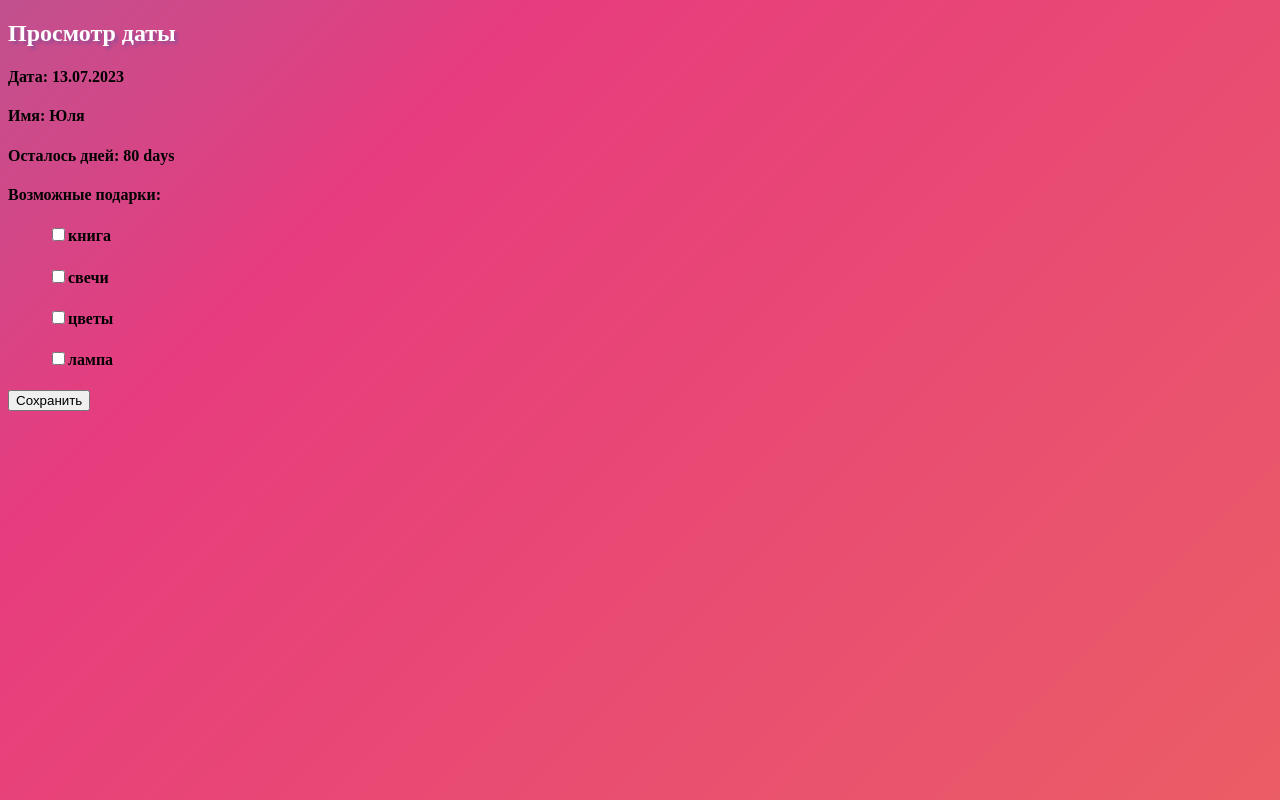
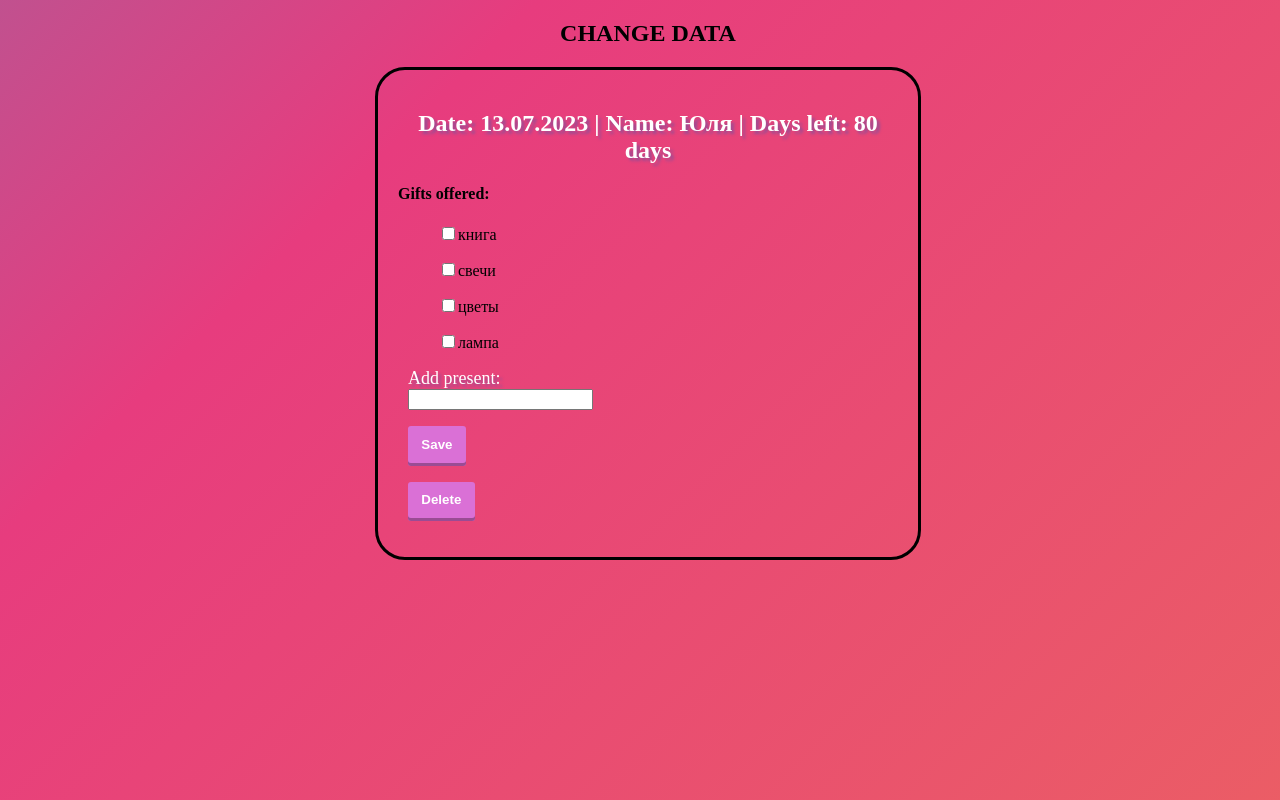
Before and after one commit to OlyaGrekova/webproject, a Flask app: page /change in a window 1280 px wide. Shown: the top 800 px of the page. Run offline with Flask 3, Linux system fonts and the light colour scheme.

Commit message:
extra forms and cool design

```diff
--- a/forms.py
+++ b/forms.py
@@ -31,3 +31,29 @@ class Filter(FlaskForm):
     filter = SelectField('Show:', choices=["all", "next week", "next month", "January", "February", "March",
                                            "April", "May", "June", "July", "August", "September", "October",
                                            "November", "December"], validators=[DataRequired()])
+
+
+class ChangeSave(FlaskForm):
+    new = StringField('Add present:', validators=[DataRequired()])
+    submit = SubmitField('Save')
+
+
+class ChangeDel(FlaskForm):
+    submit = SubmitField('Delete')
+
+
+class Watch(FlaskForm):
+    #для перехода на change из watch
+    submit = SubmitField('Change')
+
+
+class Main1(FlaskForm):
+    submit = SubmitField('Add new')
+
+
+class Main2(FlaskForm):
+    submit = SubmitField('Сhronologically')
+
+
+class Main3(FlaskForm):
+    submit = SubmitField('As added')
--- a/main.py
+++ b/main.py
@@ -4,7 +4,7 @@ import datetime as dt
 
 from app.data.birthdays import Birthday
 from app.data.users import User
-from forms import RegistrationForm, LoginForm, Filter, BirthdayForm
+from forms import RegistrationForm, LoginForm, Filter, BirthdayForm, Main1, Main2, Main3, Watch, ChangeSave, ChangeDel
 
 from app.data import db_session
 
@@ -74,17 +74,16 @@ def main(id):
     # param = db_sess.query(Birthday).all()
     param = [["Nastya", "02.03", "anime figure"], ["Julia", "13.07", "candle"], ["Olya", "16.09", "plane ticket"]]
     filter = Filter()
-    return render_template('main.html', title='Home', param=param, filter=filter)
-
-
-@app.route('/watch')
-def watch():
-    return render_template('watch.html', name=name, date=date, left=left, spisok=spisok)
-
-
-@app.route('/change')
-def change():
-    return render_template('change.html', name=name, date=date, left=left, spisok=spisok)
+    form1 = Main1()
+    form2 = Main2()
+    form3 = Main3()
+    if form1.validate_on_submit():
+        return redirect("/main")
+    if form2.validate_on_submit():
+        return redirect("/main")
+    if form3.validate_on_submit():
+        return redirect("/main")
+    return render_template('main.html', title='Home', param=param, filter=filter, form1=form1, form2=form2, form3=form3)
 
 
 @app.route('/add/<int:id>', methods=['GET', 'POST'])
@@ -103,16 +102,23 @@ def add(id):
     return render_template('add_date.html', title='Adding birthday', form=form)
 
 
-@app.route('/birthday/<int:id>', methods=['GET', 'POST'])
-@login_required
-def birthday(id):
-    pass
+@app.route('/watch', methods=['GET', 'POST'])
+def birthday():
+    form = Watch()
+    if form.validate_on_submit():
+        return redirect("/main")
+    return render_template('watch.html', form=form, name=name, date=date, left=left, spisok=spisok)
 
 
-@app.route('/birthday/edit/<int:id>', methods=['GET', 'POST'])
-@login_required
-def birthday_edit(id):
-    pass
+@app.route('/change', methods=['GET', 'POST'])
+def birthday_edit():
+    form1 = ChangeSave()
+    form2 = ChangeDel()
+    if form1.validate_on_submit():
+        return redirect("/main")
+    if form2.validate_on_submit():
+        return redirect("/main")
+    return render_template('change.html', form1=form1, form2=form2, name=name, date=date, left=left, spisok=spisok)
 
 
 if __name__ == '__main__':
--- a/static/css/style.css
+++ b/static/css/style.css
@@ -85,6 +85,21 @@ a.button3 {
 }
 a.button3:hover { background: #9a4c94; }
 
+input[type="submit"] {
+    border: none;
+    font-weight: 700;
+    color: white;
+    text-decoration: none;
+    padding: .8em 1em calc(.8em + 3px);
+    border-radius: 3px;
+    margin-right: 10px;
+    background: #DA70D6;
+    box-shadow: 0 -3px #9a4c94 inset;
+    transition: 0.2s;
+}
+
+input[type="submit"]:hover { background: #9a4c94; }
+
 form {
    display: block;
    width: 300px;
@@ -113,6 +128,19 @@ form2 {
    padding-bottom: 20px;
 }
 
+form3 {
+   display: block;
+   width: 500px;
+   margin-right: auto;
+   margin-left: auto;
+   border: 3px solid black;
+   border-radius: 30px;
+   padding-left: 20px;
+   padding-right: 20px;
+   padding-top: 20px;
+   padding-bottom: 20px;
+}
+
 div, h2 {
     color: white;
     text-shadow: 3px 3px 3px #9a4c94;
--- a/templates/change.html
+++ b/templates/change.html
@@ -6,16 +6,26 @@
         <title>Просмотр</title>
     </head>
     <body>
-        <h2>Просмотр даты</h2>
-        <h4>Дата: {{ date }}</h4>
-        <h4>Имя: {{ name }}</h4>
-        <h4>Осталось дней: {{ left }}</h4>
-        <h4>Возможные подарки:</h4>
+    <aside>
+        <h1>CHANGE DATA</h1></aside>
+        <form3 action="" method="post"><aside>
+        <h2>Date: {{ date }} | Name: {{ name }} | Days left: {{ left }}</h2></aside>
+        <h4>Gifts offered:</h4>
         <ul>
             {% for user in spisok %}
-            <h4><input type="checkbox" name="{{ user }}" id="{{ user }}">{{ user }}</h4>
+            <p><input type="checkbox" name="{{ user }}" id="{{ user }}">{{ user }}</p>
             {% endfor %}
         </ul>
-    <a href="/change"><button>Сохранить</button></a>
+        <div class="forms">
+            <font size="4">{{ form1.new.label }}</font><br>
+            {{ form1.new(class="form-control") }}<br>
+            {% for error in form1.new.errors %}
+                <div class="alert alert-danger" role="alert">
+                    {{ error }}
+                </div>
+            {% endfor %}
+        </div>
+    <div class="forms"><p>{{ form1.submit(type="submit", class="btn btn-primary") }}</p></div>
+    <div class="forms"><p>{{ form2.submit(type="submit", class="btn btn-primary") }}</p></div></form3>
     </body>
 </html>
--- a/templates/main.html
+++ b/templates/main.html
@@ -10,9 +10,9 @@
 {% block content %}
 <aside>
 <br><h1>YOUR LIST</h1><form2 action="" method="post">
-<a class="button3" href="/add">Add new</a>
-    <a class="button3">Сhronologically</a>
-    <a class="button3">As added</a>
+    <div class="forms"><p>{{ form1.submit(type="submit", class="btn btn-primary") }}</p></div>
+    <div class="forms"><p>{{ form2.submit(type="submit", class="btn btn-primary") }}</p></div>
+    <div class="forms"><p>{{ form3.submit(type="submit", class="btn btn-primary") }}</p></div>
 <font size="4">{{ filter.filter.label }}</font>
 {{ filter.filter(class="form-control") }}<br>
             {% for error in filter.filter.errors %}
```
Also changed, not shown: templates/watch.html (+10 -7 lines).
